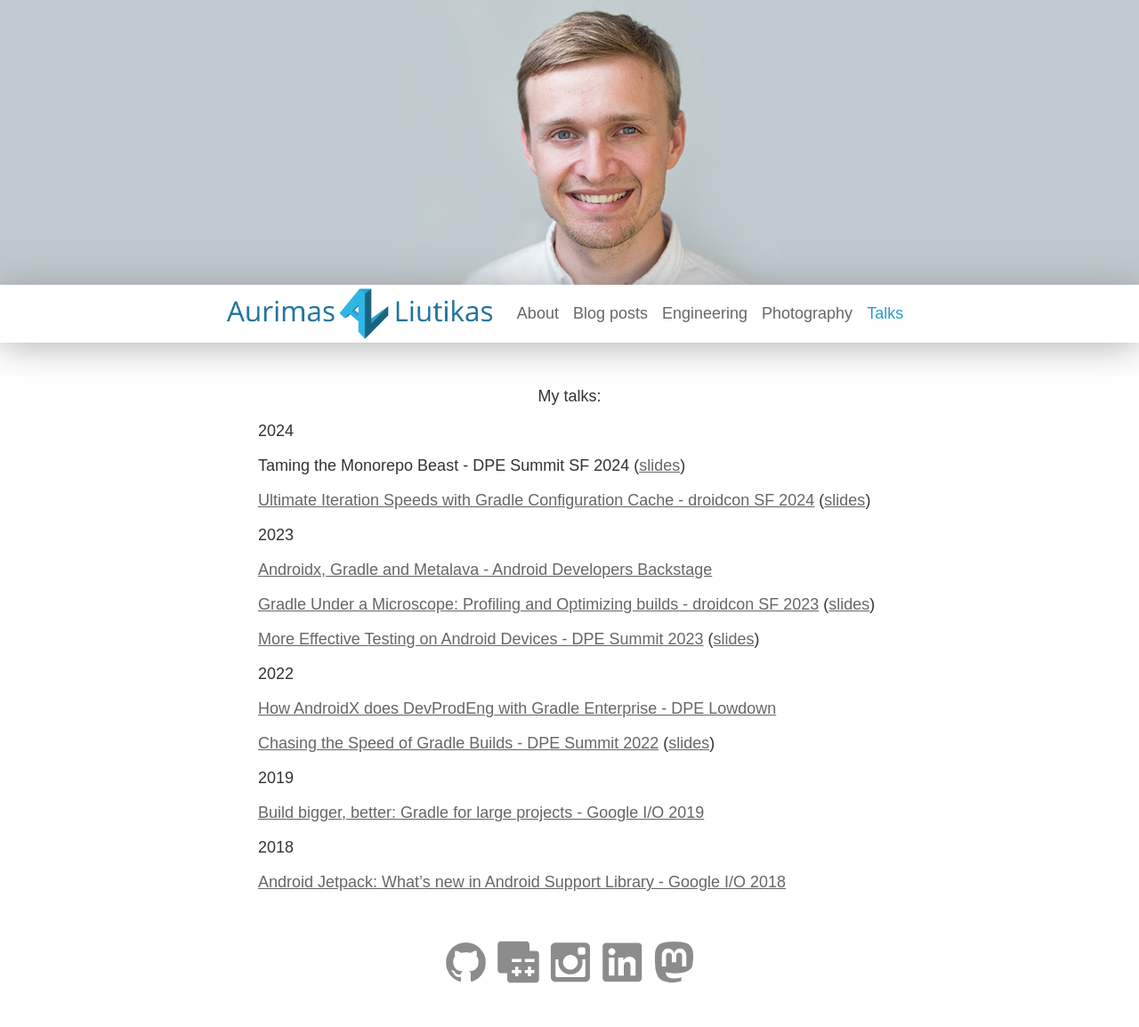
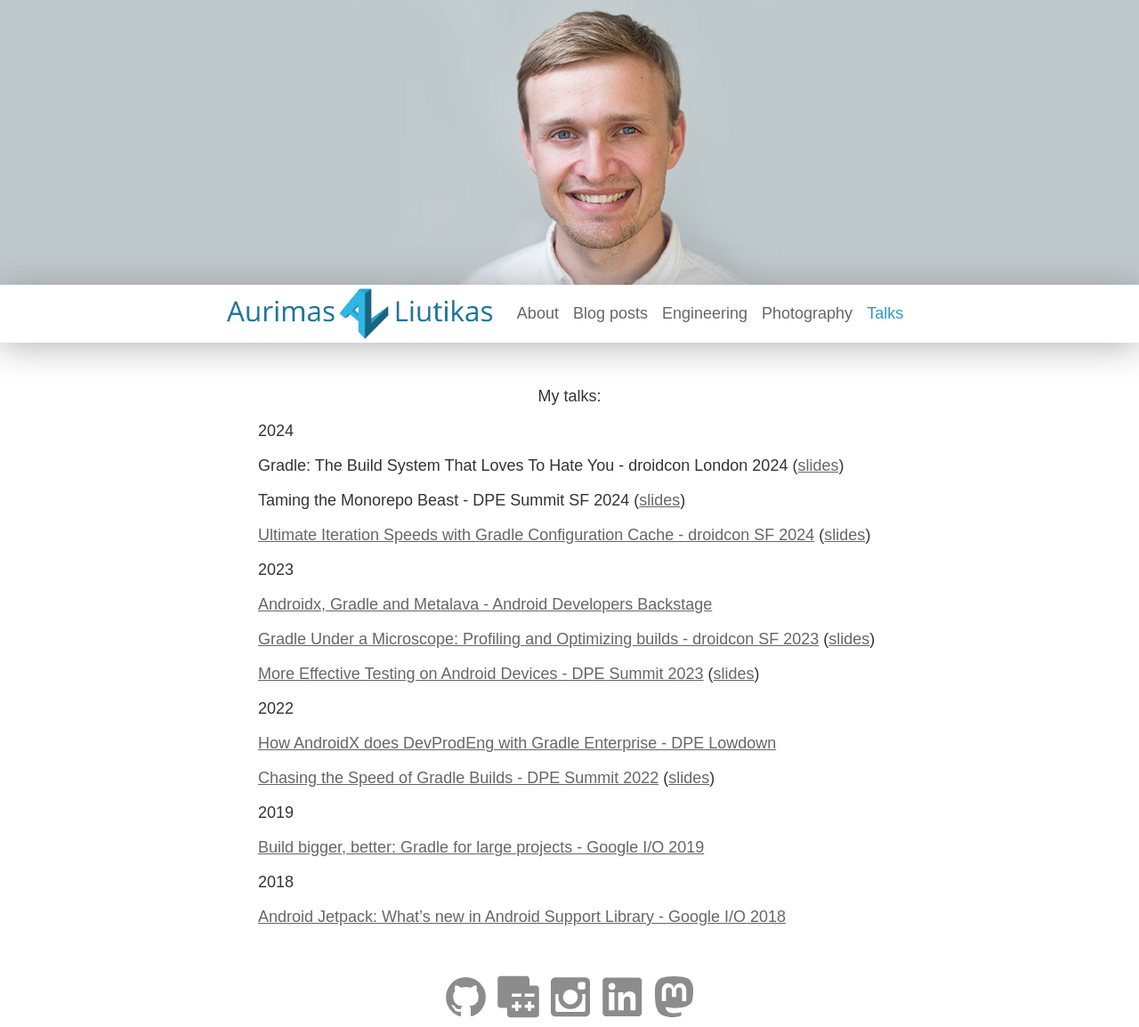
Before and after one commit to liutikas/liutikas.github.io, a Jekyll site: the page built from talks.md, in a window 1280 px wide. Shown: the whole page at 89% size. Built offline with Jekyll 4.4.1, drawn with Linux system fonts in a browser that asks for light colours; before the commit the page ends 1115 px from its top, so only the background shows below that.

Commit message:
Add Droidcon London slides

```diff
--- a/talks.md
+++ b/talks.md
@@ -9,6 +9,9 @@ header: header-eng
 
 <p>2024</p>
 <p id="content-center">
+<p>
+Gradle: The Build System That Loves To Hate You - droidcon London 2024 (<a href="https://speakerdeck.com/aurimas/gradle-the-build-system-that-loves-to-hate-you">slides</a>)
+</p>
 <p>
 Taming the Monorepo Beast - DPE Summit SF 2024 (<a href="https://speakerdeck.com/aurimas/taming-the-monorepo-beast-how-we-made-androidx-library-releases-at-scale-more-bearable">slides</a>)
 </p>
```
